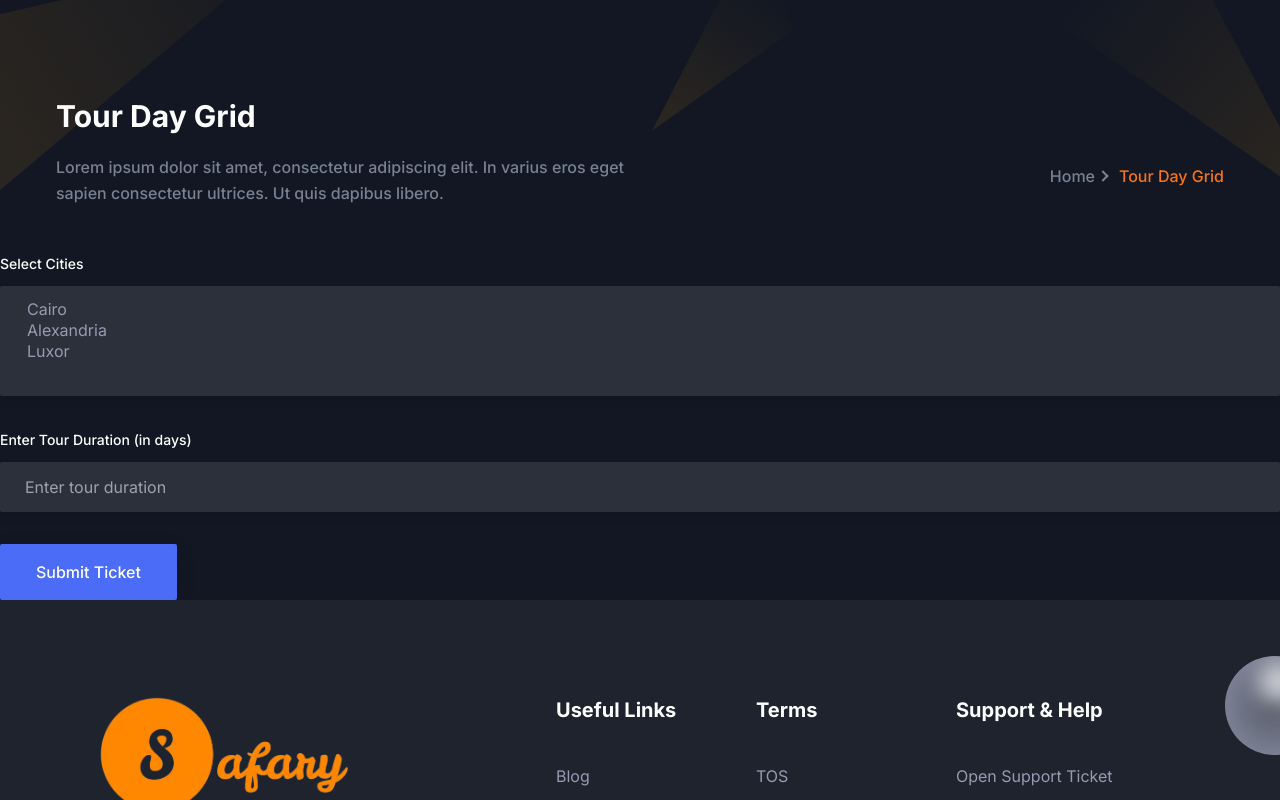
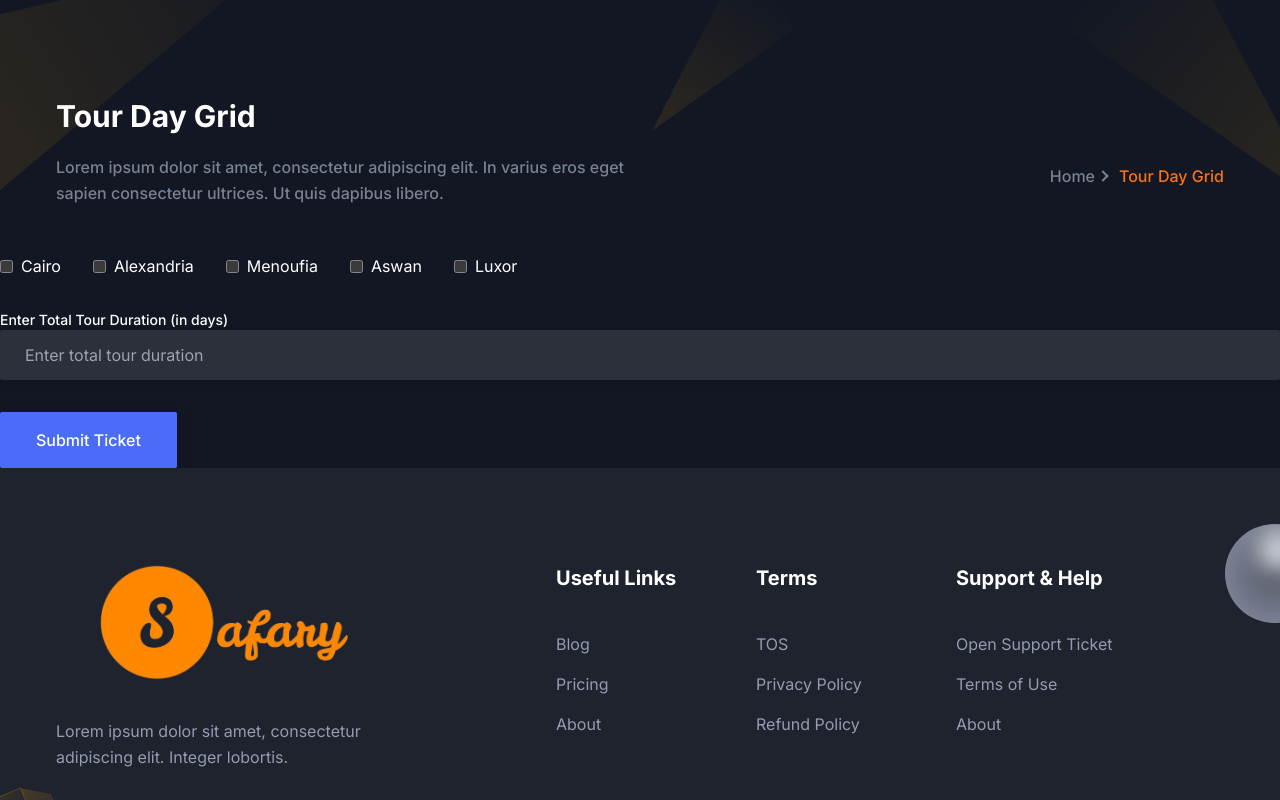
Before and after one commit to alyhani2024/SafaryApp, a Next.js app: page /Tour in a window 1280 px wide. Shown: the part 526-1326 px from the top of the page. Built offline with nearby package versions, Linux system fonts and the light colour scheme.

Commit message:
TourDay V5

```diff
--- a/src/components/TourDays/TourDay.tsx
+++ b/src/components/TourDays/TourDay.tsx
@@ -2,116 +2,96 @@
 import React, { useState } from 'react';
 
 const TourDayForm = () => {
-  const [selectedCities, setSelectedCities] = useState([]);
-  const [selectedAttractions, setSelectedAttractions] = useState([]);
-  const [tourDuration, setTourDuration] = useState('');
+  const [selectedCities, setSelectedCities] = useState([]); // Selected cities
+  const [selectedAttractions, setSelectedAttractions] = useState([]); // Selected attractions
+  const [tourDuration, setTourDuration] = useState(''); // Tour duration
 
-  const cities = ['Cairo', 'Alexandria', 'Luxor'];
-  const attractions = {
+  const cities = ['Cairo', 'Alexandria', 'Menoufia', 'Aswan', 'Luxor']; // List of cities
+  const attractions = { // Tourist attractions for each city
     Cairo: ['Pyramids', 'Egyptian Museum', 'Khan El Khalili'],
     Alexandria: ['Library of Alexandria', 'Citadel of Qaitbay', 'Montaza Palace'],
+    Menoufia: ['Shohada Park', 'Shebin El Koum', 'Ashmoun'],
+    Aswan: ['Philae Temple', 'Abu Simbel', 'Nubian Museum'],
     Luxor: ['Valley of the Kings', 'Karnak Temple', 'Luxor Temple'],
   };
 
-  const handleCityChange = (event) => {
-    const { value } = event.target;
-    if (selectedCities.includes(value)) {
-      setSelectedCities(selectedCities.filter(city => city !== value));
+  // Function to handle city selection
+  const handleCityChange = (event, city) => {
+    const isChecked = event.target.checked;
+    if (isChecked) {
+      setSelectedCities([...selectedCities, city]);
     } else {
-      setSelectedCities([...selectedCities, value]);
+      setSelectedCities(selectedCities.filter(selectedCity => selectedCity !== city));
     }
   };
 
-  const handleAttractionChange = (event) => {
-    const { value } = event.target;
-    const index = selectedAttractions.indexOf(value);
-    if (index === -1) {
-      setSelectedAttractions([...selectedAttractions, value]);
+  // Function to handle attraction selection
+  const handleAttractionChange = (event, attraction) => {
+    const isChecked = event.target.checked;
+    if (isChecked) {
+      setSelectedAttractions([...selectedAttractions, attraction]);
     } else {
-      setSelectedAttractions(selectedAttractions.filter(attraction => attraction !== value));
+      setSelectedAttractions(selectedAttractions.filter(selectedAttraction => selectedAttraction !== attraction));
     }
   };
 
+  // Function to handle form submission
   const handleSubmit = (event) => {
     event.preventDefault();
-    // Handle form submission here
+    // Handle form submission logic here
     console.log('Selected cities:', selectedCities);
     console.log('Selected attractions:', selectedAttractions);
     console.log('Tour duration:', tourDuration);
   };
 
+  // Function to handle change in tour duration
+  const handleTourDurationChange = (event) => {
+    setTourDuration(event.target.value);
+  };
+
   return (
     <form onSubmit={handleSubmit}>
-      <div className="-mx-4 flex flex-wrap">
-        <div className="w-full px-4">
-          <div className="mb-8">
-            <label
-              htmlFor="cities"
-              className="mb-3 block text-sm font-medium text-dark dark:text-white"
-            >
-              Select Cities
-            </label>
-            <select
-              multiple
-              className="border-stroke w-full rounded-sm border bg-[#f8f8f8] px-6 py-3 text-base text-body-color outline-none focus:border-primary dark:border-transparent dark:bg-[#2C303B] dark:text-body-color-dark dark:shadow-two dark:focus:border-primary dark:focus:shadow-none"
-              value={selectedCities}
-              onChange={handleCityChange}
-            >
+      <div className="flex flex-wrap">
         {cities.map((city) => (
-                <option key={city} value={city}>{city}</option>
-              ))}
-            </select>
-          </div>
-        </div>
-        {selectedCities.map((city) => (
-          <div className="w-full px-4" key={city}>
-            <div className="mb-8">
-              <label
-                htmlFor={city}
-                className="mb-3 block text-sm font-medium text-dark dark:text-white"
-              >
-                Select Tourist Attractions in {city}
-              </label>
-              {attractions[city].map((attraction) => (
-                <div key={attraction} className="flex items-center mb-2">
+          <div key={city} className="flex items-center mr-8">
             <input
               type="checkbox"
-                    id={attraction}
-                    value={attraction}
-                    onChange={handleAttractionChange}
-                    checked={selectedAttractions.includes(attraction)}
-                    className="mr-2"
+              id={city}
+              value={city}
+              onChange={(event) => handleCityChange(event, city)}
             />
-                  <label htmlFor={attraction}>{attraction}</label>
+            <label htmlFor={city} className="ml-2">{city}</label>
           </div>
         ))}
       </div>
+      {selectedCities.map((city) => (
+        <div key={city} className="mt-4">
+          <h3 className="text-lg font-medium text-dark dark:text-white">{city}</h3>
+          {attractions[city].map((attraction) => (
+            <div key={attraction} className="flex items-center mt-2">
+              <input
+                type="checkbox"
+                id={`${city}-${attraction}`}
+                value={attraction}
+                onChange={(event) => handleAttractionChange(event, attraction)}
+              />
+              <label htmlFor={`${city}-${attraction}`} className="ml-2">{attraction}</label>
             </div>
           ))}
-        <div className="w-full px-4">
-          <div className="mb-8">
-            <label
-              htmlFor="tourDuration"
-              className="mb-3 block text-sm font-medium text-dark dark:text-white"
-            >
-              Enter Tour Duration (in days)
-            </label>
+        </div>
+      ))}
+      <div className="mt-8">
+        <label htmlFor="tourDuration" className="block text-sm font-medium text-dark dark:text-white">Enter Total Tour Duration (in days)</label>
         <input
           type="number"
           id="tourDuration"
-              placeholder="Enter tour duration"
+          placeholder="Enter total tour duration"
           className="border-stroke w-full rounded-sm border bg-[#f8f8f8] px-6 py-3 text-base text-body-color outline-none focus:border-primary dark:border-transparent dark:bg-[#2C303B] dark:text-body-color-dark dark:shadow-two dark:focus:border-primary dark:focus:shadow-none"
           value={tourDuration}
-              onChange={(e) => setTourDuration(e.target.value)}
+          onChange={handleTourDurationChange}
         />
       </div>
-        </div>
-        <div className="w-full px-4">
-          <button type="submit" className="rounded-sm bg-primary px-9 py-4 text-base font-medium text-white shadow-submit duration-300 hover:bg-primary/90 dark:shadow-submit-dark">
-            Submit Ticket
-          </button>
-        </div>
-      </div>
+      <button type="submit" className="mt-8 rounded-sm bg-primary px-9 py-4 text-base font-medium text-white shadow-submit duration-300 hover:bg-primary/90 dark:shadow-submit-dark">Submit Ticket</button>
     </form>
   );
 };
```
Lines whose indentation alone changed are shown as unchanged.
